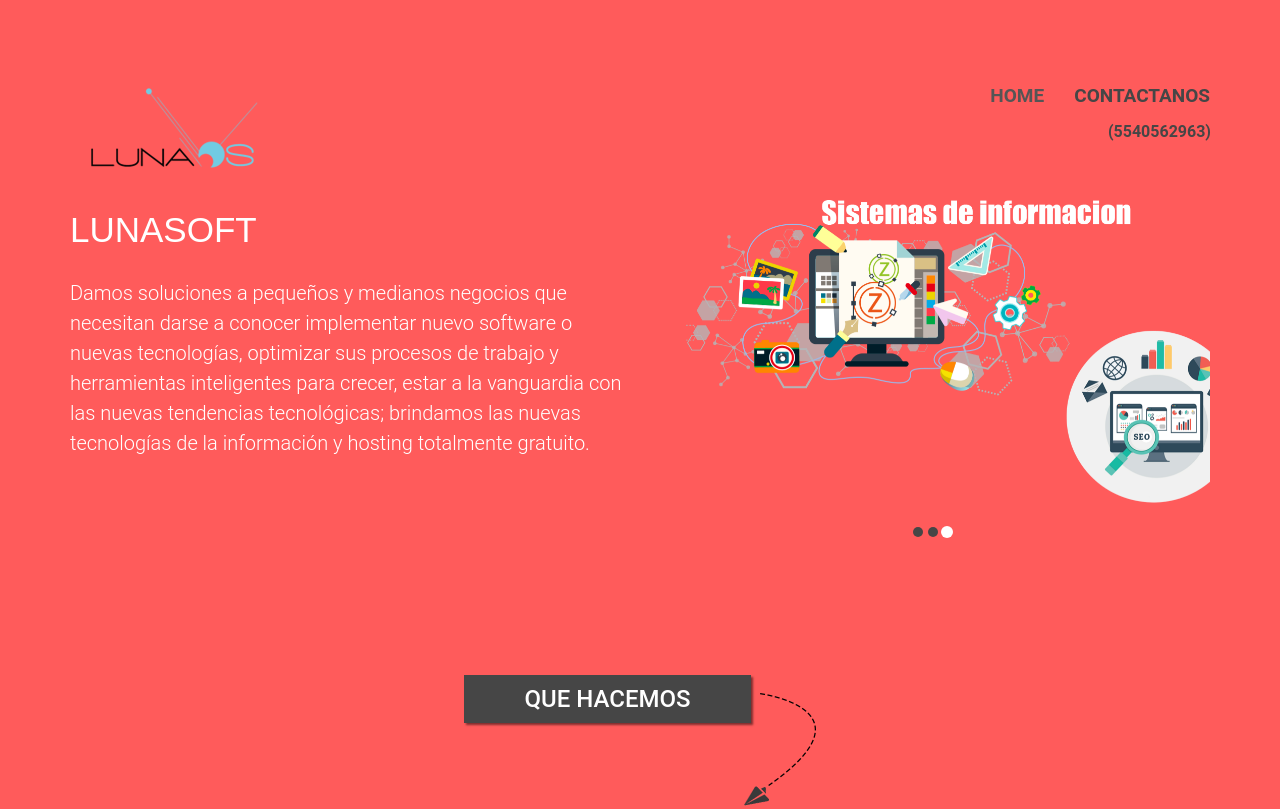
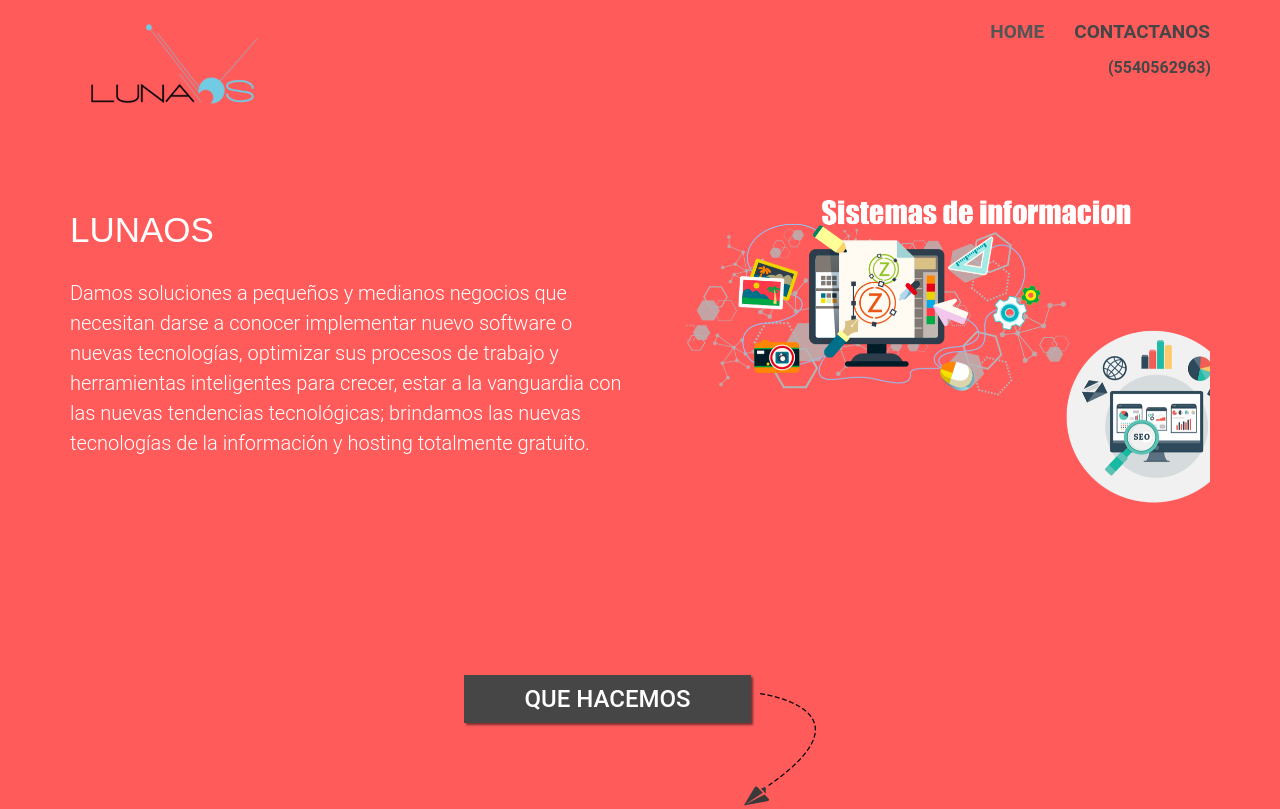
Before and after one commit to comunidadpagina/lunasoft, a plain HTML site: page index.html in a window 1280 px wide. Shown: the top 809 px of the page. Drawn offline with Linux system fonts and the light colour scheme.

Commit message:
cambios en la tittle y mas

```diff
--- a/assets/css/style.css
+++ b/assets/css/style.css
@@ -570,19 +570,19 @@ input:-ms-input-placeholder {
 .navbar-default {
     background-color:transparent;
     border:transparent;
-    padding-top: 70px;
+    padding-top: 5px;
 }
 
 .navbar {
-    margin-bottom: 20px;
-    border: 1px solid transparent;
+    margin-bottom: 2px;
+    border: 2px solid transparent;
 }
 
 .navbar-default .navbar-nav>.active a{
     background-color:transparent;
 }
 .navbar-default .navbar-nav>.active a:hover{
-    background-color:transparent;
+    background-color:#fff;
     color:#fff;
 }
 .navbar-default .navbar-nav>li>a {
@@ -630,7 +630,7 @@ input:-ms-input-placeholder {
 
 }
 .carousel-indicators {
-    bottom:-50px;
+    bottom:-500px;
 }
 .carousel-indicators li {
     background:#464646;
@@ -642,7 +642,7 @@ input:-ms-input-placeholder {
     padding:15px 20px;
     color:#fff;
     font-size:16px;
-    transition:.5s;
+    transition:.1s;
     -webkit-transition:.5s;
     -moz-transition:.5s;
     -o-transition:.5s;
--- a/index.html
+++ b/index.html
@@ -7,7 +7,7 @@
     <head>
         <meta charset="utf-8">
         <meta http-equiv="X-UA-Compatible" content="IE=edge,chrome=1">
-        <title>inique</title>
+        <title>LunaOS desarrollo de software personalizado.</title>
         <meta name="description" content="">
         <meta name="viewport" content="width=device-width, initial-scale=1">
         <link rel="apple-touch-icon" href="apple-touch-icon.png">
@@ -79,7 +79,7 @@
 
                         <div class="col-md-6 col-sm-6 col-xs-12">
                             <div class="unique-apps">
-                                <h2>LUNAsoft<br>
+                                <h2>lunaos<br>
                                   </h2>
 								<p>
 									    	Damos soluciones a pequeños y medianos negocios que necesitan darse a conocer implementar  nuevo software o nuevas tecnologías, optimizar sus procesos de trabajo  y  herramientas inteligentes para crecer,  estar  a la vanguardia con las nuevas tendencias tecnológicas; brindamos las nuevas tecnologías de la información y hosting totalmente gratuito.
@@ -231,7 +231,7 @@
                     <div class="title text-center arrow-left">
                         <img class="hidden-xs" src="assets/images/left-arrow.png" alt="" />
 
-                        <h4 class="">ACÉRCATE Y CONÓCENOS </h4>
+                        <h4 class="">CONÓCENOS </h4>
                     </div>
                 </div>
 
```
